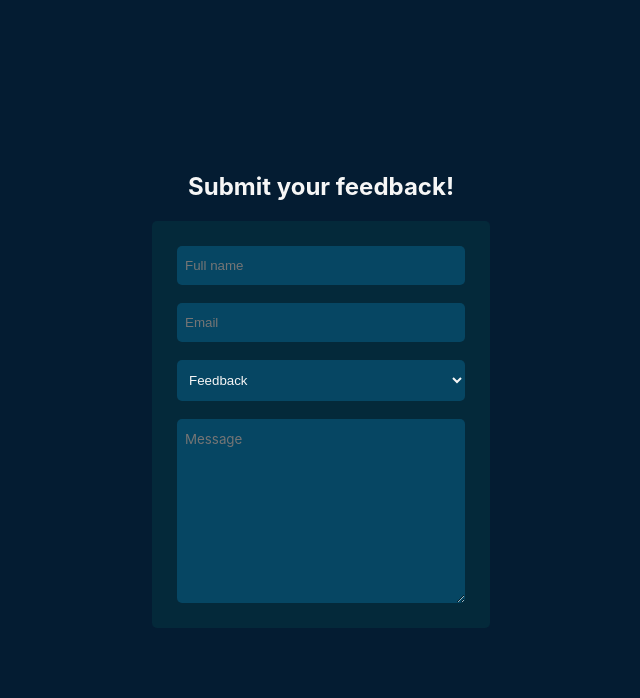
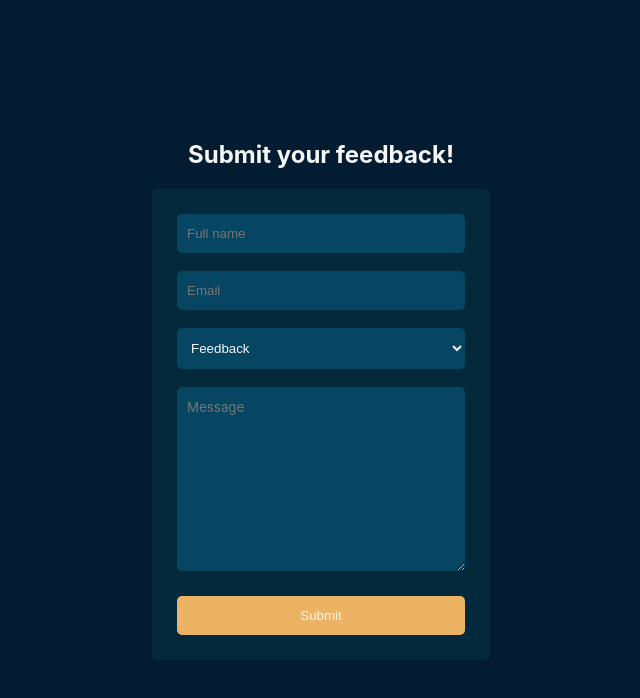
Before and after one commit to Muntasir2001/feedback-app, a Next.js app: page / in a window 1280 px wide. Shown: the top 698 px of the page, without its empty margins (319-959 px from the left). Built offline with nearby package versions, Linux system fonts and the light colour scheme.

Commit message:
added submit button in the form

```diff
--- a/components/FeedbackForm.js
+++ b/components/FeedbackForm.js
@@ -11,8 +11,8 @@ const Parent = styled.div`
 		flex-direction: column;
 		padding: 25px;
 
-		input {
-			padding: 12px 8px;
+		input[type='text'] {
+			padding: 12px 10px;
 			margin-bottom: 18px;
 			background-color: var(--tertiary-color);
 			border: 0;
@@ -23,7 +23,7 @@ const Parent = styled.div`
 
 		select {
 			margin-bottom: 18px;
-			padding: 12px 8px;
+			padding: 12px 10px;
 			border: 0;
 			border-radius: 5px;
 			background-color: var(--tertiary-color);
@@ -35,12 +35,27 @@ const Parent = styled.div`
 			background-color: var(--tertiary-color);
 			border: 0;
 			border-radius: 5px;
-			padding: 12px 8px;
+			padding: 12px 10px;
 			color: var(--white-color);
 			font-family: -apple-system, BlinkMacSystemFont, Segoe UI, Roboto,
 				Oxygen, Ubuntu, Cantarell, Fira Sans, Droid Sans, Helvetica Neue,
 				sans-serif;
 			width: var(--width);
+		}
+
+		input[type='submit'] {
+			padding: 12px 8px;
+			margin-top: 25px;
+			background-color: var(--primary-color);
+			border: 0;
+			border-radius: 5px;
+			color: var(--white-color);
+			width: var(--width);
+
+			&:hover {
+				cursor: pointer;
+				filter: brightness(0.95);
+			}
 		}
 	}
 `;
@@ -64,6 +79,7 @@ const FeedbackForm = () => {
 						rows='10'
 						placeholder='Message'
 					></textarea>
+					<input type='submit' name='submit' value='Submit' />
 				</form>
 			</Parent>
 		</>
```
